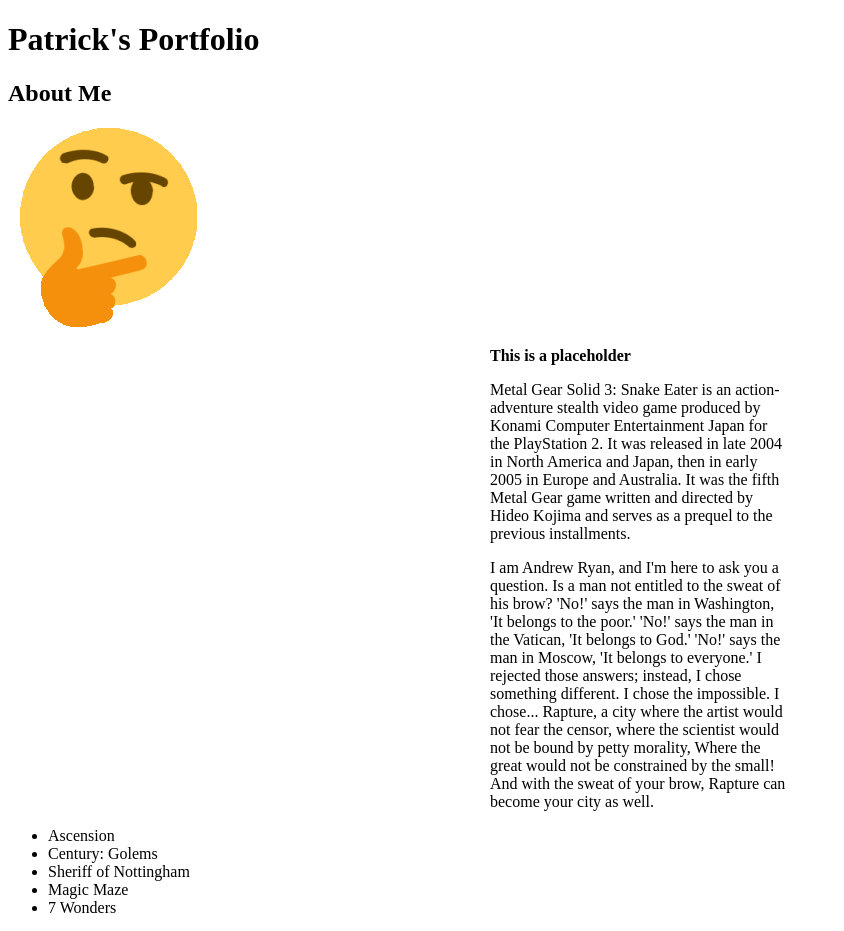
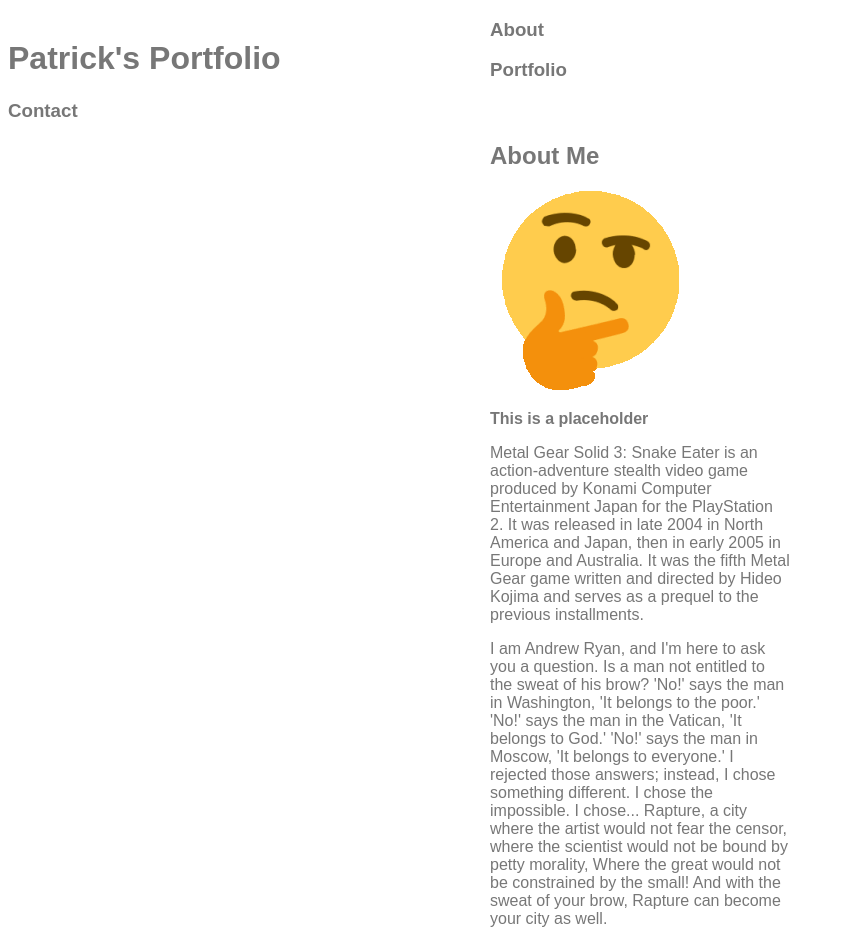
Before and after one commit to patrickfinnigan/Basic-Portfolio, a plain HTML site: page index.html in a window 1280 px wide. Shown: the top 931 px of the page, without its empty margins (0-844 px from the left). Drawn offline with Linux system fonts and the light colour scheme; a script that the page names is missing.

Commit message:
experimenting

```diff
--- a/assets/css/style.css
+++ b/assets/css/style.css
@@ -1,12 +1,9 @@
 
 body {
     background-image:url("file://assets/images/memphis-colorful.png");
-
-}
-
-h1 {
+    color: #777777;
     background-color: #ffffff;
-    border-color: #cccccc
+    font-family: 'Arial', 'Helvetica Neue', Helvetica, sans-serif;
 
 }
 
@@ -16,3 +13,39 @@
     padding: auto;
     margin: auto;
 }
+
+.clear {
+    clear: both;
+}
+
+.header {
+    border-color: #cccccc;
+    float: left;
+    position: fixed;
+    padding-top: 0%;
+
+}
+
+.pagelink-about {
+    float: right;
+}
+
+.pagelink-portfolio {
+    float: right;
+}
+
+.pagelink-contact {
+    float: right;
+}
+
+h1 {
+    background-color: #ffffff;
+    border-color: #cccccc
+
+}
+
+.pagecontent {
+    border: 2px;
+    border-color: black;
+    padding: grey;
+}
--- a/index.html
+++ b/index.html
@@ -17,20 +17,44 @@
         <link rel="stylesheet" type="text/css" href="assets/css/style.css" />
         <script src="main.js"></script>
     </head>
+
     <body>
-    <header>
+            <div class="header">
                 <h1>Patrick's Portfolio</h1>
-    </header>
+            </div>
+                    <div class="pagelinks-about"><h3>
+                        About
+                    </h3></div>
+                    <div class="pagelinks-portfolio"><h3>
+                        Portfolio
+                    </h3></div>
+                    <div class="pagelinks-contact"></div><h3>
+                        Contact
+                    </h3></div>
 
+        <div class=clear></div>
+
+        <div class="pagecontent">
             <h2>About Me</h2>
 
-    <img src="assets/images/200.gif">
+            <img src="assets/images/200.gif" alt="hmm">
 
             <!-- Description -->
-<div>
+            <div class="about-description">
                 <p><strong>This is a placeholder</strong></p>
-    <p>Metal Gear Solid 3: Snake Eater is an action-adventure stealth video game produced by Konami Computer Entertainment Japan for the PlayStation 2. It was released in late 2004 in North America and Japan, then in early 2005 in Europe and Australia. It was the fifth Metal Gear game written and directed by Hideo Kojima and serves as a prequel to the previous installments.</p>
-    <p>I am Andrew Ryan, and I'm here to ask you a question. Is a man not entitled to the sweat of his brow? 'No!' says the man in Washington, 'It belongs to the poor.' 'No!' says the man in the Vatican, 'It belongs to God.' 'No!' says the man in Moscow, 'It belongs to everyone.' I rejected those answers; instead, I chose something different. I chose the impossible. I chose... Rapture, a city where the artist would not fear the censor, where the scientist would not be bound by petty morality, Where the great would not be constrained by the small! And with the sweat of your brow, Rapture can become your city as well.</p>
+                <p> Metal Gear Solid 3: Snake Eater is an action-adventure stealth video game produced
+                    by Konami Computer Entertainment Japan for the PlayStation 2. It was released in
+                    late 2004 in North America and Japan, then in early 2005 in Europe and Australia.
+                    It was the fifth Metal Gear game written and directed by Hideo Kojima and serves
+                    as a prequel to the previous installments.</p>
+                <p> I am Andrew Ryan, and I'm here to ask you a question. Is a man not entitled to the
+                    sweat of his brow? 'No!' says the man in Washington, 'It belongs to the poor.'
+                    'No!' says the man in the Vatican, 'It belongs to God.' 'No!' says the man in Moscow,
+                    'It belongs to everyone.' I rejected those answers; instead, I chose something
+                    different. I chose the impossible. I chose... Rapture, a city where the artist
+                    would not fear the censor, where the scientist would not be bound by petty morality,
+                    Where the great would not be constrained by the small! And with the sweat of your
+                    brow, Rapture can become your city as well.</p>
             </div>
                 <ul>
                     <li>Ascension</li>
@@ -39,6 +63,6 @@
                     <li>Magic Maze</li>
                     <li>7 Wonders</li>
                 </ul>
-
+        </div>
     </body>
 </html>
```
Lines whose indentation alone changed are shown as unchanged.
